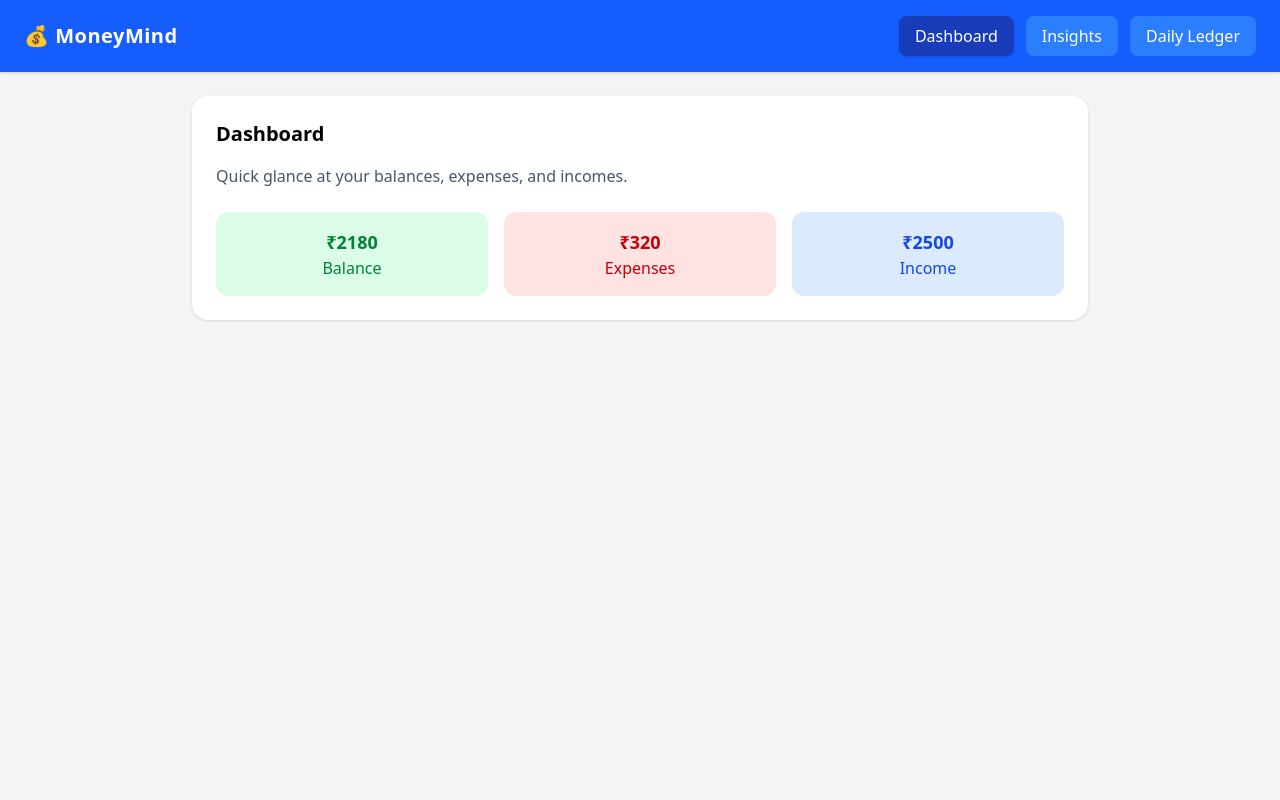
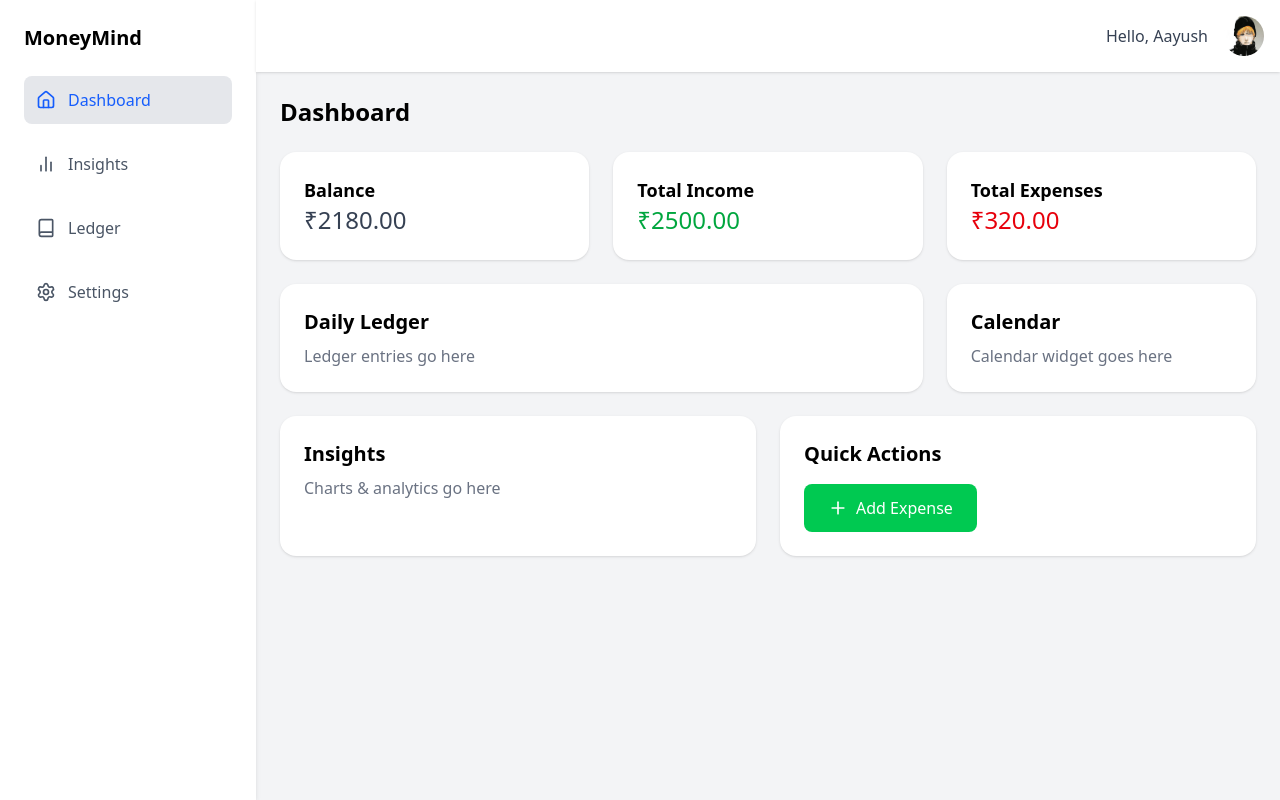
Before and after one commit to Gautam-A25/moneymind, a React (Vite) app: page / in a window 1280 px wide. Built offline with nearby package versions, Linux system fonts and the light colour scheme.

Commit message:
UI overhaul

```diff
--- a/src/App.jsx
+++ b/src/App.jsx
@@ -2,18 +2,18 @@ import { useState } from "react";
 import Dashboard from "./Dashboard";
 import Insights from "./Insights";
 import DailyLedger from "./DailyLedger";
+// Import icons for the sidebar
+import { Home, BarChart2, Book, Settings, Menu } from "lucide-react";
+import Ichigo from "./assets/Ichigo.jpeg";
 
 function App() {
   const [activePage, setActivePage] = useState("dashboard");
-
-  // central entries state
   const [entries, setEntries] = useState([
     { id: 1, label: "Breakfast", amount: -120 },
     { id: 2, label: "Lunch", amount: -200 },
     { id: 3, label: "Freelance Payment", amount: 2500 },
   ]);
 
-  // derived values
   const totalIncome = entries
     .filter((e) => e.amount > 0)
     .reduce((sum, e) => sum + e.amount, 0);
@@ -25,47 +25,85 @@ function App() {
   const balance = totalIncome - totalExpense;
 
   return (
-    <div className="min-h-screen bg-gray-100 flex flex-col">
-      {/* Top Navigation */}
-      <nav className="flex justify-between items-center bg-blue-600 text-white px-6 py-4 shadow">
-        <h1 className="text-xl font-bold tracking-wide">💰 MoneyMind</h1>
-        <div className="flex gap-3">
+    <div className="flex min-h-screen bg-gray-100">
+      {/* Sidebar */}
+      <aside className="w-64 bg-white p-6 shadow-md hidden sm:block">
+        <h1 className="text-xl font-bold mb-6">MoneyMind</h1>
+        <nav>
+          <ul className="space-y-4">
+            <li>
               <button
-            className={`px-4 py-2 rounded-lg transition ${
+                onClick={() => setActivePage("dashboard")}
+                className={`w-full text-left flex items-center gap-3 p-3 rounded-lg transition-colors ${
                   activePage === "dashboard"
-                ? "bg-blue-800 shadow"
-                : "bg-blue-500 hover:bg-blue-600"
+                    ? "bg-gray-200 text-blue-600"
+                    : "text-gray-600 hover:bg-gray-100"
                 }`}
-            onClick={() => setActivePage("dashboard")}
               >
-            Dashboard
+                <Home size={20} /> Dashboard
               </button>
+            </li>
+            <li>
               <button
-            className={`px-4 py-2 rounded-lg transition ${
+                onClick={() => setActivePage("insights")}
+                className={`w-full text-left flex items-center gap-3 p-3 rounded-lg transition-colors ${
                   activePage === "insights"
-                ? "bg-blue-800 shadow"
-                : "bg-blue-500 hover:bg-blue-600"
+                    ? "bg-gray-200 text-blue-600"
+                    : "text-gray-600 hover:bg-gray-100"
                 }`}
-            onClick={() => setActivePage("insights")}
               >
-            Insights
+                <BarChart2 size={20} /> Insights
               </button>
+            </li>
+            <li>
               <button
-            className={`px-4 py-2 rounded-lg transition ${
+                onClick={() => setActivePage("ledger")}
+                className={`w-full text-left flex items-center gap-3 p-3 rounded-lg transition-colors ${
                   activePage === "ledger"
-                ? "bg-blue-800 shadow"
-                : "bg-blue-500 hover:bg-blue-600"
+                    ? "bg-gray-200 text-blue-600"
+                    : "text-gray-600 hover:bg-gray-100"
                 }`}
-            onClick={() => setActivePage("ledger")}
               >
-            Daily Ledger
+                <Book size={20} /> Ledger
               </button>
+            </li>
+            <li>
+              <button
+                onClick={() => setActivePage("settings")}
+                className={`w-full text-left flex items-center gap-3 p-3 rounded-lg transition-colors ${
+                  activePage === "settings"
+                    ? "bg-gray-200 text-blue-600"
+                    : "text-gray-600 hover:bg-gray-100"
+                }`}
+              >
+                <Settings size={20} /> Settings
+              </button>
+            </li>
+          </ul>
+        </nav>
+      </aside>
+
+      {/* Main Content Area */}
+      <div className="flex-1 flex flex-col">
+        {/* Top Header/Navbar */}
+        <header className="bg-white p-4 shadow-sm flex items-center justify-between">
+          <button className="sm:hidden text-gray-600">
+            <Menu size={24} />
+          </button>
+          <div className="flex-1 flex justify-center sm:justify-end">
+            <div className="flex items-center gap-4">
+              <span className="text-gray-700">Hello, Aayush</span>
+              <img
+                src={Ichigo}
+                alt="User Avatar"
+                className="w-10 h-10 rounded-full"
+              />
             </div>
-      </nav>
+          </div>
+        </header>
 
         {/* Page Content */}
-      <main className="flex-1 flex justify-center items-start p-6">
-        <div className="w-full max-w-4xl">
+        <main className="flex-1 p-6 overflow-y-auto">
           {activePage === "dashboard" && (
             <Dashboard
               balance={balance}
@@ -77,8 +115,16 @@ function App() {
           {activePage === "ledger" && (
             <DailyLedger entries={entries} setEntries={setEntries} />
           )}
+          {activePage === "settings" && (
+            <div className="text-center p-12">
+              <h2 className="text-2xl font-semibold">Settings Page</h2>
+              <p className="text-gray-500 mt-2">
+                User settings and account details go here.
+              </p>
             </div>
+          )}
         </main>
+      </div>
     </div>
   );
 }
--- a/src/Dashboard.jsx
+++ b/src/Dashboard.jsx
@@ -1,27 +1,59 @@
-function Dashboard({ balance, income, expense }) {
+import React from "react";
+import { Plus } from "lucide-react";
+
+export default function Dashboard({ balance, income, expense }) {
   return (
-    <div className="bg-white shadow rounded-2xl p-6">
-      <h2 className="text-xl font-semibold mb-4">Dashboard</h2>
-      <p className="text-gray-600">
-        Quick glance at your balances, expenses, and incomes.
-      </p>
+    <div className="w-full">
+      <h1 className="text-2xl font-semibold mb-6">Dashboard</h1>
+      <div className="grid grid-cols-1 md:grid-cols-2 lg:grid-cols-3 gap-6">
+        {/* Dashboard Cards (Placeholder based on wireframe and props) */}
+        <div className="bg-white shadow rounded-2xl p-6">
+          <h3 className="text-lg font-bold">Balance</h3>
+          <p className="text-2xl font-medium text-gray-700">
+            ₹{balance.toFixed(2)}
+          </p>
+        </div>
+        <div className="bg-white shadow rounded-2xl p-6">
+          <h3 className="text-lg font-bold">Total Income</h3>
+          <p className="text-2xl font-medium text-green-600">
+            ₹{income.toFixed(2)}
+          </p>
+        </div>
+        <div className="bg-white shadow rounded-2xl p-6">
+          <h3 className="text-lg font-bold">Total Expenses</h3>
+          <p className="text-2xl font-medium text-red-600">
+            ₹{expense.toFixed(2)}
+          </p>
+        </div>
+      </div>
+      <div className="grid grid-cols-1 lg:grid-cols-3 gap-6 mt-6">
+        {/* Daily Ledger Block */}
+        <section className="bg-white shadow rounded-2xl p-6 col-span-1 lg:col-span-2">
+          <h3 className="text-xl font-semibold mb-2">Daily Ledger</h3>
+          <p className="text-gray-500">Ledger entries go here</p>
+        </section>
 
-      <div className="grid grid-cols-3 gap-4 mt-6">
-        <div className="bg-green-100 text-green-700 rounded-xl p-4 text-center">
-          <h3 className="text-lg font-bold">₹{balance}</h3>
-          <p>Balance</p>
-        </div>
-        <div className="bg-red-100 text-red-700 rounded-xl p-4 text-center">
-          <h3 className="text-lg font-bold">₹{expense}</h3>
-          <p>Expenses</p>
-        </div>
-        <div className="bg-blue-100 text-blue-700 rounded-xl p-4 text-center">
-          <h3 className="text-lg font-bold">₹{income}</h3>
-          <p>Income</p>
-        </div>
+        {/* Calendar Block */}
+        <section className="bg-white shadow rounded-2xl p-6 col-span-1">
+          <h3 className="text-xl font-semibold mb-2">Calendar</h3>
+          <p className="text-gray-500">Calendar widget goes here</p>
+        </section>
+      </div>
+      <div className="grid grid-cols-1 md:grid-cols-2 gap-6 mt-6">
+        {/* Insights Block */}
+        <section className="bg-white shadow rounded-2xl p-6">
+          <h3 className="text-xl font-semibold mb-2">Insights</h3>
+          <p className="text-gray-500">Charts & analytics go here</p>
+        </section>
+
+        {/* Quick Actions Block */}
+        <section className="bg-white shadow rounded-2xl p-6 flex flex-col items-start">
+          <h3 className="text-xl font-semibold mb-4">Quick Actions</h3>
+          <button className="flex items-center gap-2 px-6 py-3 rounded-lg bg-green-500 text-white font-medium hover:bg-green-600 transition-colors">
+            <Plus size={20} /> Add Expense
+          </button>
+        </section>
       </div>
     </div>
   );
 }
-
-export default Dashboard;
--- /dev/null
+++ b/src/components/Card.jsx
@@ -0,0 +1,14 @@
+// src/components/Card.jsx
+import React from "react";
+
+export function Card({ children, className }) {
+  return (
+    <div className={`rounded-2xl shadow-md bg-white p-4 ${className}`}>
+      {children}
+    </div>
+  );
+}
+
+export function CardContent({ children, className }) {
+  return <div className={`p-2 ${className}`}>{children}</div>;
+}
```
Also changed, not shown: src/assets/Ichigo.jpeg (added). Lines whose indentation alone changed are shown as unchanged.
